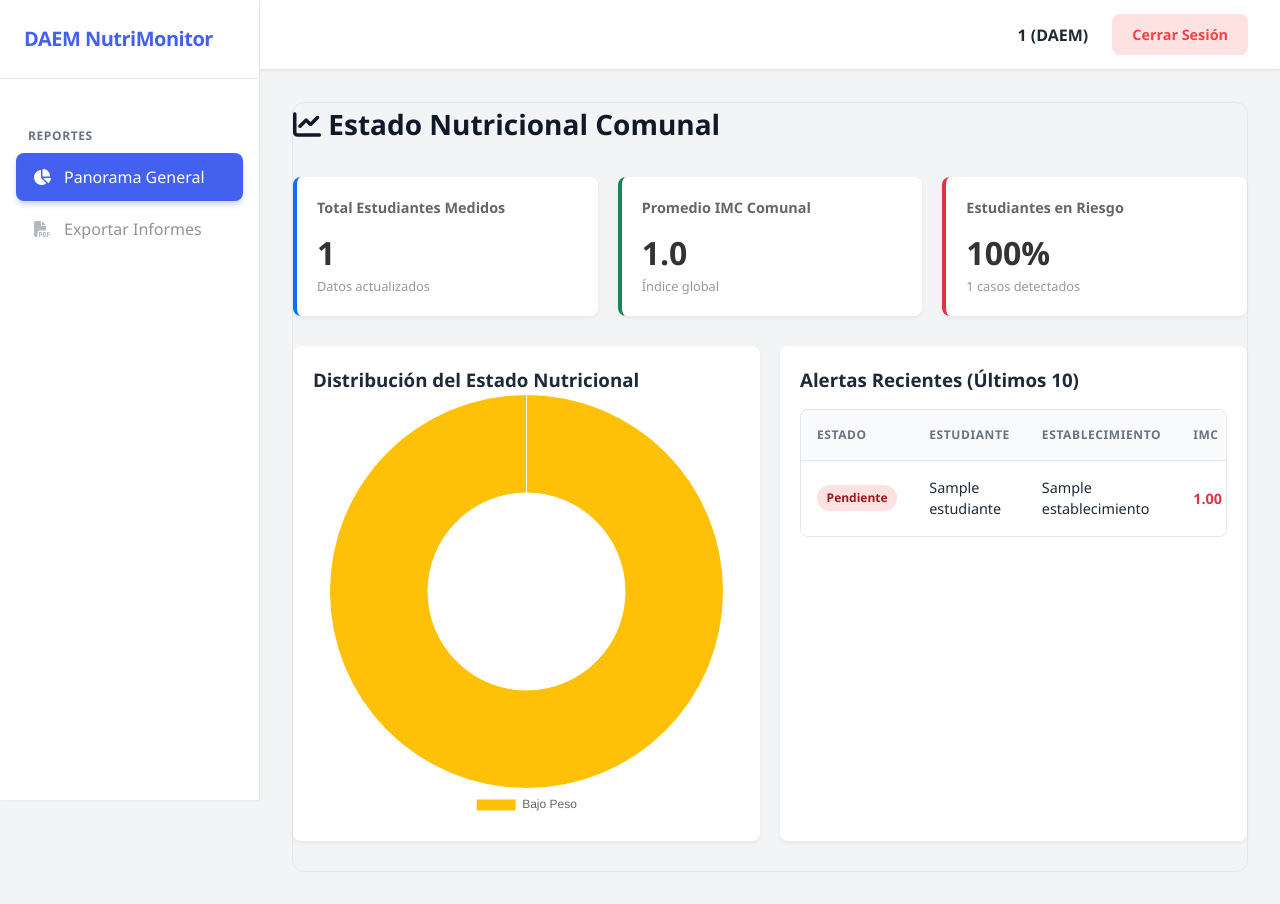
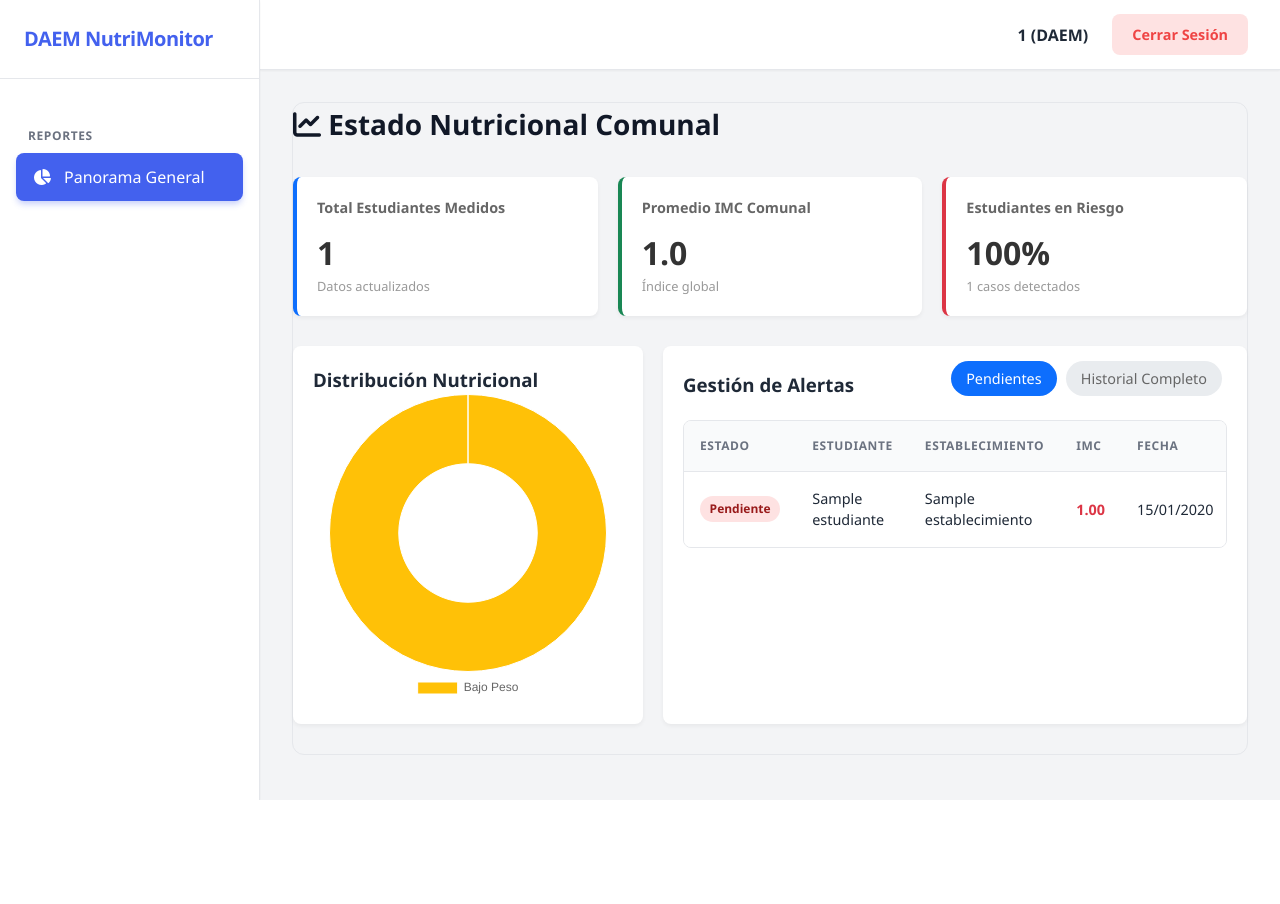
Before and after one commit to zdiegoxcx/NutriData, a PHP site: page /dashboard_admin_daem.php in a window 1280 px wide. After the commit the page ends 800 px from the top, so only its background shows below. Run offline with PHP 8.4, Linux system fonts and the light colour scheme; the visitor is signed in with stand-in values (Sample User, id 1); tables that the repository leaves empty hold one stand-in row (values such as "Sample post").

Commit message:
Commit v4.7, mejora dashboard daem

```diff
--- a/public/dashboard_admin_daem.php
+++ b/public/dashboard_admin_daem.php
@@ -9,10 +9,16 @@ if (!isset($_SESSION['user_id']) || $_SESSION['user_rol'] != 'administradorDAEM'
     exit;
 }
 
-// --- LÓGICA DE DATOS Y ESTADÍSTICAS ---
+// --- CONFIGURACIÓN DE PAGINACIÓN Y FILTROS ---
+$registros_por_pagina = 10;
+$pagina_actual = isset($_GET['pag']) ? (int)$_GET['pag'] : 1;
+if ($pagina_actual < 1) $pagina_actual = 1;
+$offset = ($pagina_actual - 1) * $registros_por_pagina;
 
-// 1. Obtener Totales Generales (KPIs)
-// Usamos la última medición de cada estudiante para tener el dato más actual
+// Filtro de Estado: Por defecto '1' (Pendientes). Si viene 'todos', mostramos todo.
+$filtro_estado = isset($_GET['ver']) && $_GET['ver'] === 'todos' ? null : 1;
+
+// --- 1. KPIs GENERALES (Se mantienen igual) ---
 $sql_kpi = "
     SELECT
         COUNT(*) as total_mediciones,
@@ -27,15 +33,9 @@ $sql_kpi = "
 ";
 $stmt_kpi = $pdo->query($sql_kpi);
 $kpis = $stmt_kpi->fetch(PDO::FETCH_ASSOC);
+$porcentaje_riesgo = ($kpis['total_mediciones'] > 0) ? round(($kpis['casos_riesgo'] / $kpis['total_mediciones']) * 100, 1) : 0;
 
-// Evitar división por cero
-$porcentaje_riesgo = ($kpis['total_mediciones'] > 0)
-    ? round(($kpis['casos_riesgo'] / $kpis['total_mediciones']) * 100, 1)
-    : 0;
-
-
-// 2. Obtener Datos para Gráfico de Distribución (Estado Nutricional)
-// Clasificación simplificada: Bajo Peso (<18.5), Normal (18.5-24.9), Sobrepeso (25-29.9), Obesidad (>=30)
+// --- 2. GRÁFICO (Se mantiene igual) ---
 $sql_grafico = "
     SELECT
         CASE
@@ -56,25 +56,41 @@ $sql_grafico = "
 $stmt_grafico = $pdo->query($sql_grafico);
 $datos_grafico = $stmt_grafico->fetchAll(PDO::FETCH_ASSOC);
 
-// Preparar arrays para Chart.js
-$labels = [];
-$data = [];
-$colores = [];
-
+// Preparar datos Chart.js
+$labels = []; $data = []; $colores = [];
 foreach ($datos_grafico as $fila) {
     $labels[] = $fila['estado'];
     $data[] = $fila['cantidad'];
-
-    // Asignar colores según estado
     switch($fila['estado']) {
-        case 'Bajo Peso': $colores[] = '#ffc107'; break; // Amarillo
-        case 'Normal': $colores[] = '#198754'; break;    // Verde
-        case 'Sobrepeso': $colores[] = '#fd7e14'; break; // Naranja
-        case 'Obesidad': $colores[] = '#dc3545'; break;  // Rojo
+        case 'Bajo Peso': $colores[] = '#ffc107'; break;
+        case 'Normal': $colores[] = '#198754'; break;
+        case 'Sobrepeso': $colores[] = '#fd7e14'; break;
+        case 'Obesidad': $colores[] = '#dc3545'; break;
     }
 }
 
-// 3. Tabla de Alertas (Últimos casos de riesgo detectados)
+// --- 3. TABLA DE ALERTAS CON PAGINACIÓN Y FILTRO ---
+// Construcción dinámica de la consulta
+$sql_base = "
+    FROM Alerta a
+    JOIN RegistroNutricional r ON a.Id_RegistroNutricional = r.Id
+    JOIN Estudiante e ON r.Id_Estudiante = e.Id
+    JOIN Curso c ON e.Id_Curso = c.Id
+    JOIN Establecimiento est ON c.Id_Establecimiento = est.Id
+";
+
+// Aplicar filtro si no es 'todos'
+$where_clause = "";
+if ($filtro_estado !== null) {
+    $where_clause = "WHERE a.Estado = 1";
+}
+
+// Contar total de registros para la paginación
+$sql_conteo = "SELECT COUNT(*) " . $sql_base . $where_clause;
+$total_registros = $pdo->query($sql_conteo)->fetchColumn();
+$total_paginas = ceil($total_registros / $registros_por_pagina);
+
+// Consulta Final
 $sql_alertas = "
     SELECT
         a.Id as IdAlerta,
@@ -85,13 +101,9 @@ $sql_alertas = "
         est.Nombre as Establecimiento,
         r.IMC,
         r.FechaMedicion
-    FROM Alerta a
-    JOIN RegistroNutricional r ON a.Id_RegistroNutricional = r.Id
-    JOIN Estudiante e ON r.Id_Estudiante = e.Id
-    JOIN Curso c ON e.Id_Curso = c.Id
-    JOIN Establecimiento est ON c.Id_Establecimiento = est.Id
+    " . $sql_base . $where_clause . "
     ORDER BY a.Estado DESC, r.FechaMedicion DESC
-    LIMIT 10
+    LIMIT $registros_por_pagina OFFSET $offset
 ";
 $stmt_alertas = $pdo->query($sql_alertas);
 
@@ -101,70 +113,44 @@ $stmt_alertas = $pdo->query($sql_alertas);
 <head>
     <meta charset="UTF-8">
     <title>Dashboard DAEM - NutriMonitor</title>
-    <link rel="stylesheet" href="css/styles.css">
+    <link rel="stylesheet" href="css/styles.css?v=<?php echo time(); ?>">
     <link rel="stylesheet" href="https://cdnjs.cloudflare.com/ajax/libs/font-awesome/6.4.0/css/all.min.css">
     <script src="https://cdn.jsdelivr.net/npm/chart.js"></script>
     <style>
-        /* Estilos específicos para este dashboard */
-        .kpi-grid {
-            display: grid;
-            grid-template-columns: repeat(auto-fit, minmax(240px, 1fr));
-            gap: 20px;
-            margin-bottom: 30px;
-        }
-        .kpi-card {
-            background: white;
-            padding: 20px;
-            border-radius: 8px;
-            box-shadow: 0 2px 4px rgba(0,0,0,0.05);
-            border-left: 4px solid #0d6efd;
-        }
+        .kpi-grid { display: grid; grid-template-columns: repeat(auto-fit, minmax(240px, 1fr)); gap: 20px; margin-bottom: 30px; }
+        .kpi-card { background: white; padding: 20px; border-radius: 8px; box-shadow: 0 2px 4px rgba(0,0,0,0.05); border-left: 4px solid #0d6efd; }
         .kpi-card h3 { font-size: 0.9rem; color: #666; margin-bottom: 10px; }
         .kpi-card .value { font-size: 2rem; font-weight: bold; color: #333; }
         .kpi-card .subtext { font-size: 0.8rem; color: #999; }
+        .charts-container { display: flex; gap: 20px; margin-bottom: 30px; flex-wrap: wrap; }
+        .chart-box { flex: 1; min-width: 300px; background: white; padding: 20px; border-radius: 8px; box-shadow: 0 2px 4px rgba(0,0,0,0.05); }
 
-        .charts-container {
-            display: flex;
-            gap: 20px;
-            margin-bottom: 30px;
-            flex-wrap: wrap;
-        }
-        .chart-box {
-            flex: 1;
-            min-width: 300px;
-            background: white;
-            padding: 20px;
-            border-radius: 8px;
-            box-shadow: 0 2px 4px rgba(0,0,0,0.05);
-        }
+        /* Paginación */
+        .pagination { display: flex; justify-content: center; gap: 5px; margin-top: 20px; }
+        .page-link { padding: 8px 12px; border: 1px solid #ddd; background: white; color: #333; text-decoration: none; border-radius: 4px; }
+        .page-link.active { background: #0d6efd; color: white; border-color: #0d6efd; }
+        .page-link:hover:not(.active) { background: #f1f1f1; }
 
-        .alert-row-danger { background-color: #fff5f5; }
-        .alert-row-warning { background-color: #fff9db; }
+        /* Filtros */
+        .filter-tabs { margin-bottom: 15px; }
+        .filter-tab { padding: 8px 15px; margin-right: 5px; border-radius: 20px; text-decoration: none; font-size: 0.9rem; font-weight: 500; }
+        .filter-tab.active { background-color: #0d6efd; color: white; }
+        .filter-tab.inactive { background-color: #e9ecef; color: #666; }
     </style>
 </head>
 <body>
     <div class="dashboard-wrapper">
-
         <aside class="sidebar">
-            <div class="sidebar-header">
-                <h2>DAEM NutriMonitor</h2>
-            </div>
+            <div class="sidebar-header"><h2>DAEM NutriMonitor</h2></div>
             <nav class="sidebar-nav">
                 <div class="nav-category">Reportes</div>
-                <a href="dashboard_admin_daem.php" class="nav-item active">
-                    <i class="fa-solid fa-chart-pie"></i> Panorama General
-                </a>
-                <a href="#" class="nav-item" style="opacity: 0.5; cursor: not-allowed;" title="Próximamente">
-                    <i class="fa-solid fa-file-pdf"></i> Exportar Informes
-                </a>
+                <a href="dashboard_admin_daem.php" class="nav-item active"><i class="fa-solid fa-chart-pie"></i> Panorama General</a>
             </nav>
         </aside>
 
         <main class="main-content">
             <header class="header">
-                <div class="header-user">
-                    <?php echo htmlspecialchars($_SESSION['user_nombre']); ?> (DAEM)
-                </div>
+                <div class="header-user"><?php echo htmlspecialchars($_SESSION['user_nombre']); ?> (DAEM)</div>
                 <a href="logout.php" class="btn-logout">Cerrar Sesión</a>
             </header>
 
@@ -173,7 +159,7 @@ $stmt_alertas = $pdo->query($sql_alertas);
 
                     <div class="content-header-with-btn">
                         <h1><i class="fa-solid fa-chart-line"></i> Estado Nutricional Comunal</h1>
-                        </div>
+                    </div>
 
                     <div class="kpi-grid">
                         <div class="kpi-card">
@@ -194,56 +180,79 @@ $stmt_alertas = $pdo->query($sql_alertas);
                     </div>
 
                     <div class="charts-container">
-                        <div class="chart-box">
-                            <h3>Distribución del Estado Nutricional</h3>
+                        <div class="chart-box" style="flex: 0 0 350px;">
+                            <h3>Distribución Nutricional</h3>
                             <canvas id="graficoNutricional"></canvas>
                         </div>
-                        <div class="chart-box">
-                            <h3>Alertas Recientes (Últimos 10)</h3>
-                            <div class="table-responsive" style="margin-top: 15px;">
+
+                        <div class="chart-box" style="flex: 1;">
+                            <div style="display:flex; justify-content:space-between; align-items:center; margin-bottom:15px;">
+                                <h3>Gestión de Alertas</h3>
+                                <div class="filter-tabs">
+                                    <a href="?ver=pendientes" class="filter-tab <?php echo ($filtro_estado === 1) ? 'active' : 'inactive'; ?>">Pendientes</a>
+                                    <a href="?ver=todos" class="filter-tab <?php echo ($filtro_estado === null) ? 'active' : 'inactive'; ?>">Historial Completo</a>
+                                </div>
+                            </div>
+
+                            <div class="table-responsive">
                                 <table>
                                     <thead>
                                         <tr>
-                                            <th>Estado</th> <th>Estudiante</th>
+                                            <th>Estado</th>
+                                            <th>Estudiante</th>
                                             <th>Establecimiento</th>
                                             <th>IMC</th>
                                             <th>Fecha</th>
-                                            <th>Acción</th> </tr>
+                                            <th>Acción</th>
+                                        </tr>
                                     </thead>
                                     <tbody>
                                         <?php while($alerta = $stmt_alertas->fetch(PDO::FETCH_ASSOC)):
-                                            // Lógica de colores según gravedad
                                             $color_imc = ($alerta['IMC'] >= 30 || $alerta['IMC'] < 16) ? '#dc3545' : '#fd7e14';
-
-                                            // Icono de estado
                                             $icono_estado = ($alerta['Estado'] == 1)
-                                                ? '<span class="status-inactive" title="Pendiente">Pendiente</span>'
-                                                : '<span class="status-active" title="Atendida">Atendida</span>';
+                                                ? '<span class="status-inactive" style="font-size:0.75rem;">Pendiente</span>'
+                                                : '<span class="status-active" style="font-size:0.75rem;">Atendida</span>';
                                         ?>
                                         <tr>
                                             <td><?php echo $icono_estado; ?></td>
                                             <td><?php echo htmlspecialchars($alerta['Estudiante']); ?></td>
                                             <td><?php echo htmlspecialchars($alerta['Establecimiento']); ?></td>
-                                            <td style="font-weight: bold; color: <?php echo $color_imc; ?>">
-                                                <?php echo htmlspecialchars($alerta['IMC']); ?>
-                                            </td>
+                                            <td style="font-weight: bold; color: <?php echo $color_imc; ?>"><?php echo $alerta['IMC']; ?></td>
                                             <td><?php echo date("d/m/Y", strtotime($alerta['FechaMedicion'])); ?></td>
                                             <td class="actions">
-                                                <a href="AdminDAEM/gestionar_alerta.php?id=<?php echo $alerta['IdAlerta']; ?>" class="btn-action btn-edit" title="Gestionar Caso">
+                                                <a href="AdminDAEM/gestionar_alerta.php?id=<?php echo $alerta['IdAlerta']; ?>" class="btn-action btn-edit" title="Gestionar">
                                                     <i class="fa-solid fa-file-pen"></i>
                                                 </a>
                                             </td>
                                         </tr>
                                         <?php endwhile; ?>
                                         <?php if($stmt_alertas->rowCount() == 0): ?>
-                                            <tr><td colspan="6" style="text-align:center;">No hay alertas recientes.</td></tr>
+                                            <tr><td colspan="6" style="text-align:center; padding:20px;">¡Excelente! No hay alertas pendientes.</td></tr>
                                         <?php endif; ?>
                                     </tbody>
                                 </table>
                             </div>
+
+                            <?php if ($total_paginas > 1): ?>
+                            <div class="pagination">
+                                <?php if ($pagina_actual > 1): ?>
+                                    <a href="?pag=<?php echo $pagina_actual - 1; ?>&ver=<?php echo $filtro_estado === null ? 'todos' : 'pendientes'; ?>" class="page-link">&laquo; Anterior</a>
+                                <?php endif; ?>
+
+                                <?php for ($i = 1; $i <= $total_paginas; $i++): ?>
+                                    <a href="?pag=<?php echo $i; ?>&ver=<?php echo $filtro_estado === null ? 'todos' : 'pendientes'; ?>" class="page-link <?php echo ($i == $pagina_actual) ? 'active' : ''; ?>">
+                                        <?php echo $i; ?>
+                                    </a>
+                                <?php endfor; ?>
+
+                                <?php if ($pagina_actual < $total_paginas): ?>
+                                    <a href="?pag=<?php echo $pagina_actual + 1; ?>&ver=<?php echo $filtro_estado === null ? 'todos' : 'pendientes'; ?>" class="page-link">Siguiente &raquo;</a>
+                                <?php endif; ?>
+                            </div>
+                            <?php endif; ?>
+
                         </div>
                     </div>
-
                 </div>
             </section>
         </main>
@@ -252,11 +261,10 @@ $stmt_alertas = $pdo->query($sql_alertas);
     <script>
         const ctx = document.getElementById('graficoNutricional').getContext('2d');
         const graficoNutricional = new Chart(ctx, {
-            type: 'doughnut', // Gráfico de dona
+            type: 'doughnut',
             data: {
                 labels: <?php echo json_encode($labels); ?>,
                 datasets: [{
-                    label: 'Estudiantes',
                     data: <?php echo json_encode($data); ?>,
                     backgroundColor: <?php echo json_encode($colores); ?>,
                     borderWidth: 1
@@ -264,11 +272,7 @@ $stmt_alertas = $pdo->query($sql_alertas);
             },
             options: {
                 responsive: true,
-                plugins: {
-                    legend: {
-                        position: 'bottom',
-                    }
-                }
+                plugins: { legend: { position: 'bottom' } }
             }
         });
     </script>
```
